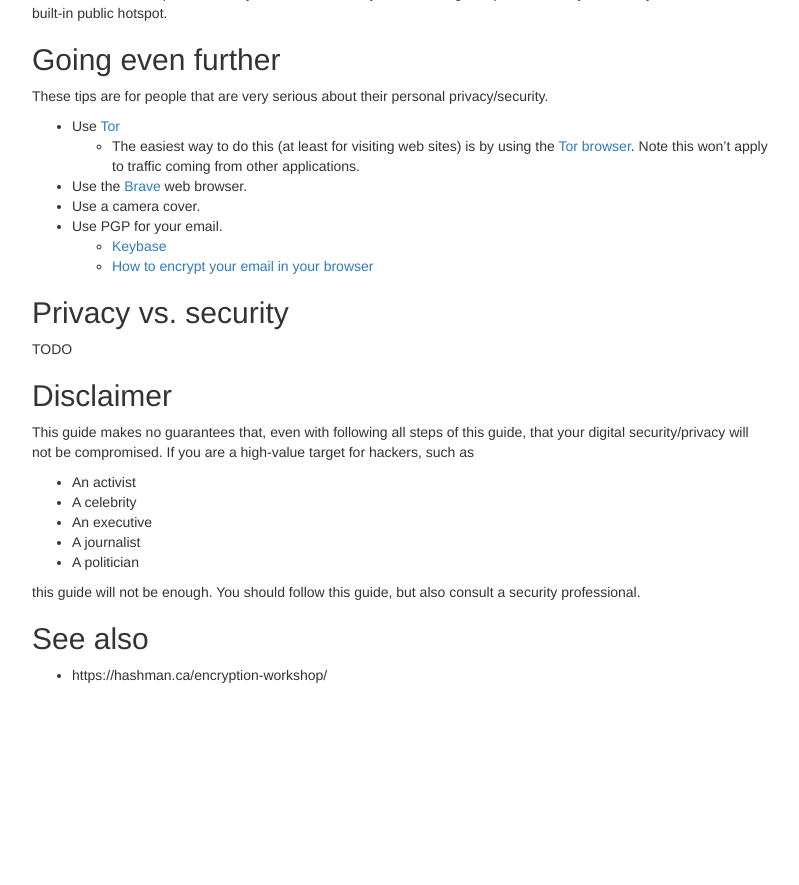
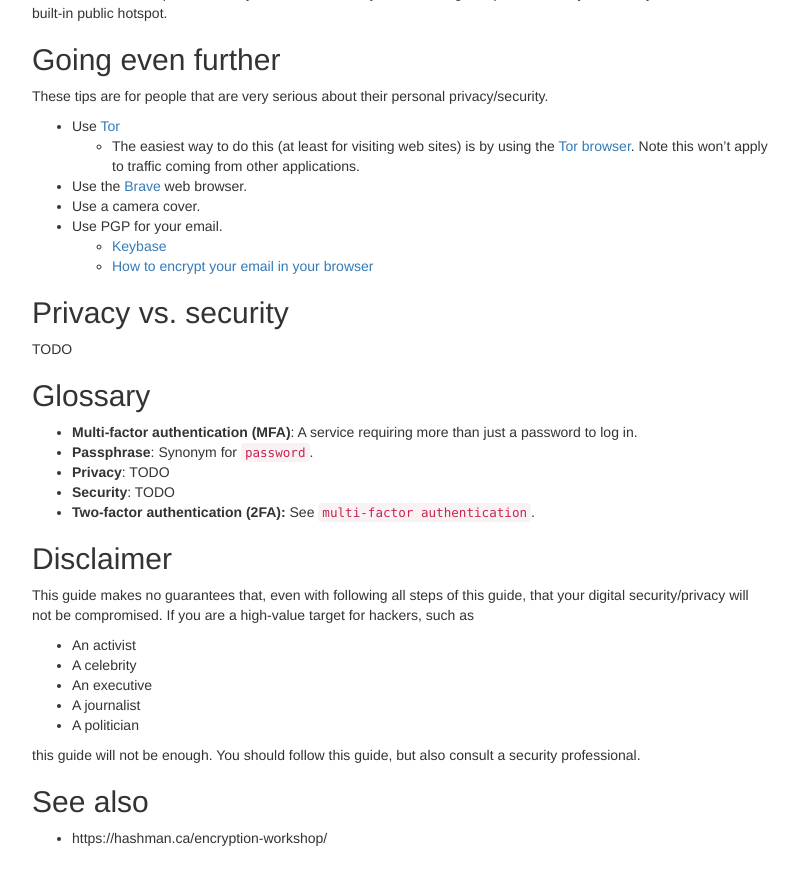
Before and after one commit to afeld/personal-security, a Jekyll site: the page built from index.md, in a window 1280 px wide and 900 px high, scrolled down 2180 px. Shown: the top 885 px of the window, without its empty margins (239-1038 px from the left). Built offline with Jekyll 4.4.1, drawn with Linux system fonts in a browser that asks for light colours; our own code applies the rules of GitHub Pages for plain Markdown files; before the commit the page ends 2917 px from its top, so only the background shows below that.

Commit message:
add a glossary

```diff
--- a/index.md
+++ b/index.md
@@ -118,6 +118,14 @@ These tips are for people that are very serious about their personal privacy/sec
 
 TODO
 
+## Glossary
+
+* **Multi-factor authentication (MFA)**: A service requiring more than just a password to log in.
+* **Passphrase**: Synonym for `password`.
+* **Privacy**: TODO
+* **Security**: TODO
+* **Two-factor authentication (2FA):** See `multi-factor authentication`.
+
 ## Disclaimer
 
 This guide makes no guarantees that, even with following all steps of this guide, that your digital security/privacy will not be compromised. If you are a high-value target for hackers, such as
```
